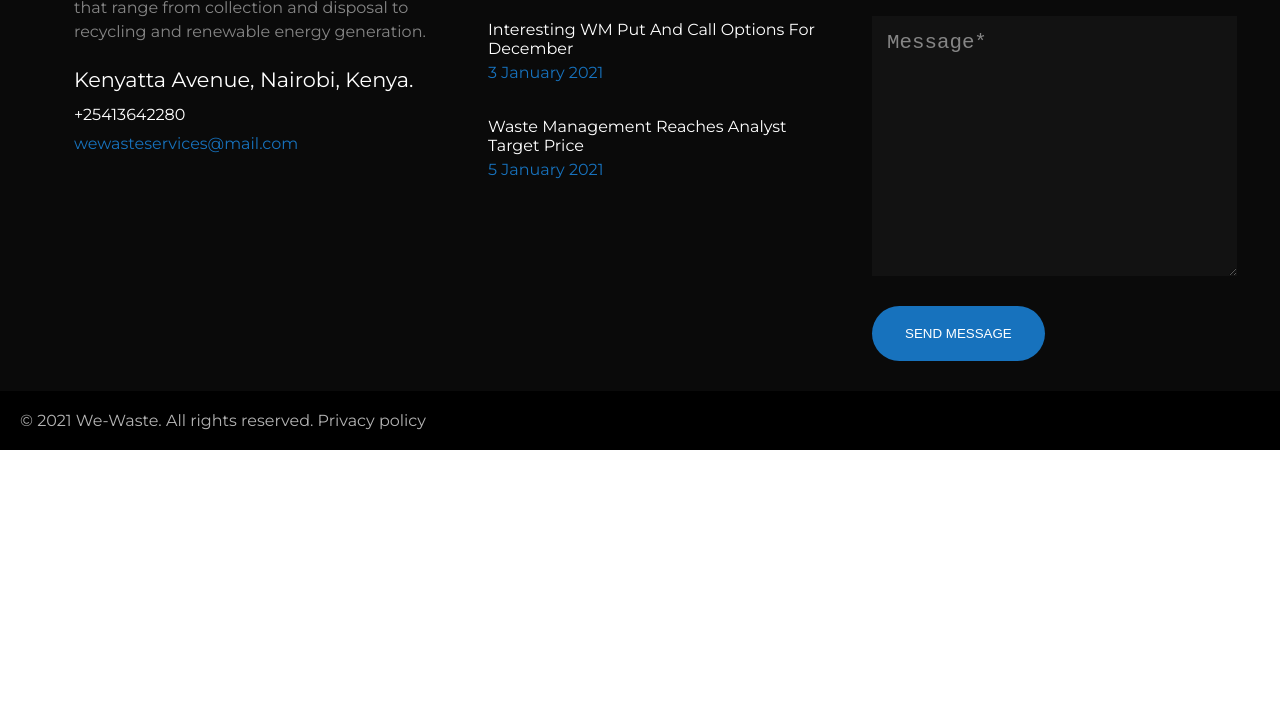
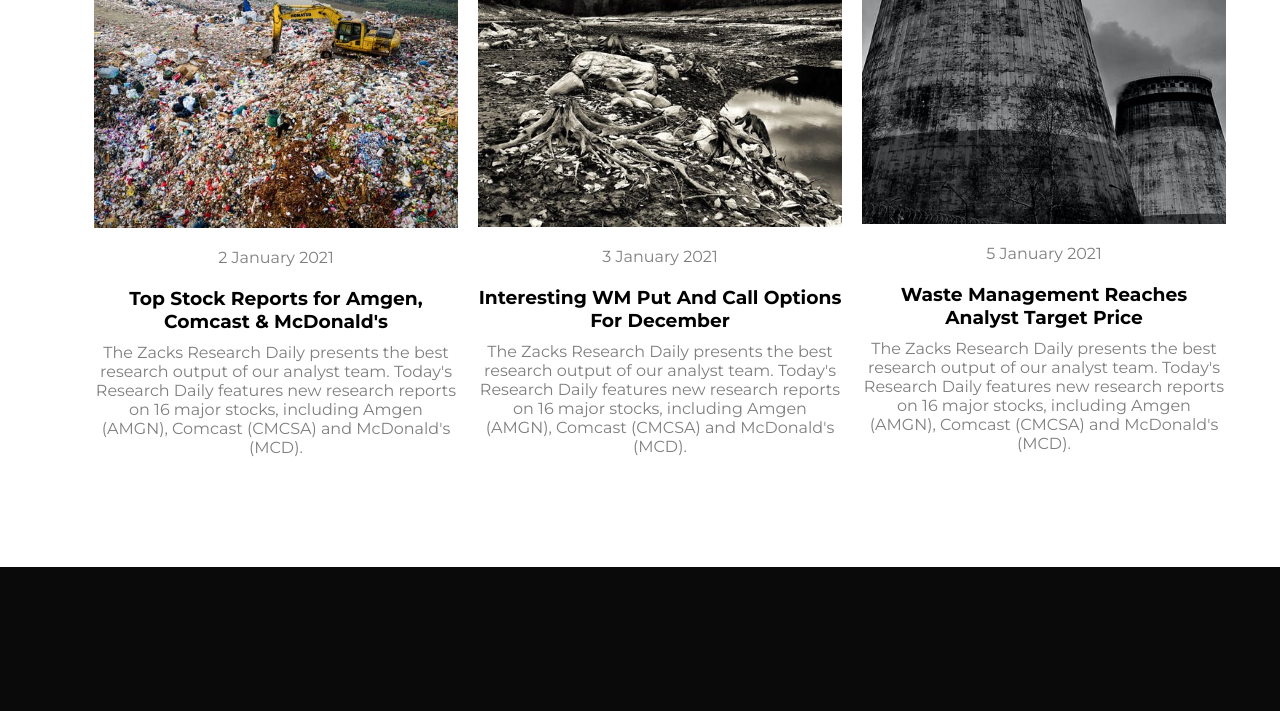
Before and after one commit to Trend20/WE-WASTE, a plain HTML site: page pages/about/about.html in a window 1280 px wide. Shown: the part 3782-4493 px from the top of the page. Before the commit the page ends 4232 px from the top, so only its background shows below. Drawn offline with Linux system fonts and the light colour scheme.

Commit message:
working on the about page

```diff
--- a/pages/about/about.css
+++ b/pages/about/about.css
@@ -345,6 +345,84 @@ nav ul li a{
     opacity: 0.5;
 }
 
+.news{
+    display: flex;
+    width: 100%;
+    flex-direction: column;
+    justify-content: center;
+    align-items: center;
+    padding-top: 100px;
+    padding-bottom: 100px;
+}
+
+.title{
+    margin-top: 20px;
+    display: flex;
+    justify-content: center;
+    align-items: center;
+    flex-direction: column;
+}
+
+.title h3{
+    display: flex;
+    justify-content: space-between;
+    align-items: center;
+    text-align: center;
+}
+
+.title p{
+    opacity: 0.5;
+    font-size: 1rem;
+    display: flex;
+    justify-content: center;
+    align-items: center;
+    text-align: center;
+}
+
+.service-details{
+    display: flex;
+    margin-top: 50px;
+    margin-left: 40px;
+    width: 90%;
+    justify-content: center;
+}
+
+.content{
+    display: flex;
+    flex-direction: column;
+    justify-content: center;
+    align-items: center;
+    padding: 10px;
+}
+
+.content img{
+    width: 100%;
+}
+
+.content h3{
+    margin-top: 20px;
+    cursor: pointer;
+}
+
+
+.content h3:hover{
+    color: blue;
+}
+
+.content-text{
+    margin-top: 10px;
+    justify-content: center;
+    align-items: center;
+    display: flex;
+    flex-direction: column;
+}
+
+.content-text p{
+    margin-top: 10px;
+}
+
+
+
 /* footer */
 
 #footer{
--- a/pages/about/about.html
+++ b/pages/about/about.html
@@ -177,6 +177,52 @@
      </div>
     </div>
 
+    <div class="news">
+        <h1>Latest News</h1>
+        <div class="service-details">
+         <div class="content">
+             <img src="../../img/news1.jpeg" alt="waste1">
+             <div class="content-text title">
+                 <p>2 January 2021</p>
+                 <h3>Top Stock Reports for Amgen, Comcast & McDonald's</h3>
+                 <p>
+                     The Zacks Research Daily presents the best research output of our analyst team.
+                     Today's Research Daily features new research reports on 16 major stocks,
+                     including Amgen (AMGN), Comcast (CMCSA) and McDonald's (MCD).
+                 </p>
+             </div>
+         </div>
+
+         <div class="content">
+             <img src="../../img/news3.jpeg" alt="waste1">
+             <div class="content-text title">
+                 <p>3 January 2021</p>
+                 <h3>Interesting WM Put And Call Options For December</h3>
+                 <p>
+                     The Zacks Research Daily presents the best research output of our analyst team.
+                     Today's Research Daily features new research reports on 16 major stocks,
+                     including Amgen (AMGN), Comcast (CMCSA) and McDonald's (MCD).
+                 </p>
+             </div>
+         </div>
+
+         <div class="content">
+             <img src="../../img/news7.jpeg" alt="waste1">
+             <div class="content-text title">
+                 <p>5 January 2021</p>
+                 <h3>Waste Management Reaches Analyst Target Price</h3>
+                 <p>
+                     The Zacks Research Daily presents the best research output of our analyst team.
+                     Today's Research Daily features new research reports on 16 major stocks,
+                     including Amgen (AMGN), Comcast (CMCSA) and McDonald's (MCD).
+                 </p>
+             </div>
+         </div>
+
+         </div>
+     </div>
+
+
      <!-- footer -->
      <footer id="footer">
          <div class="summary">
```
